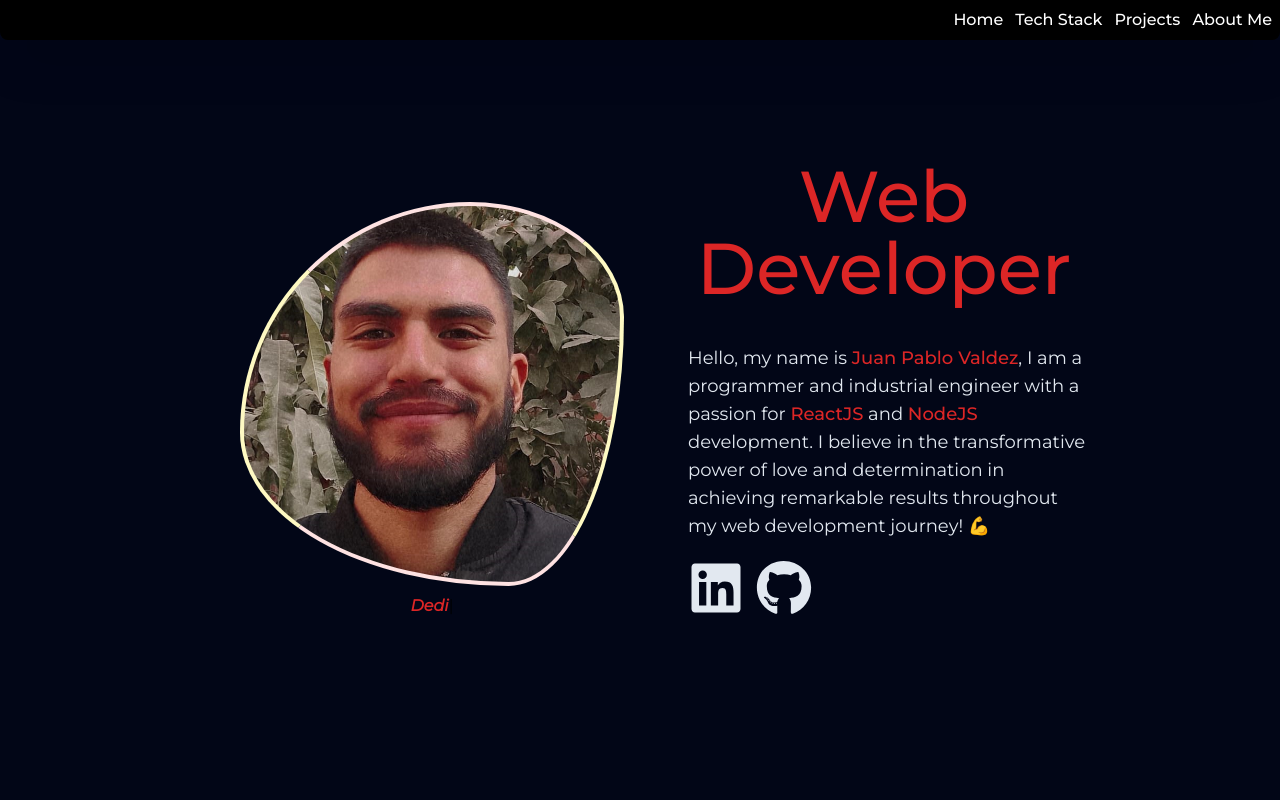
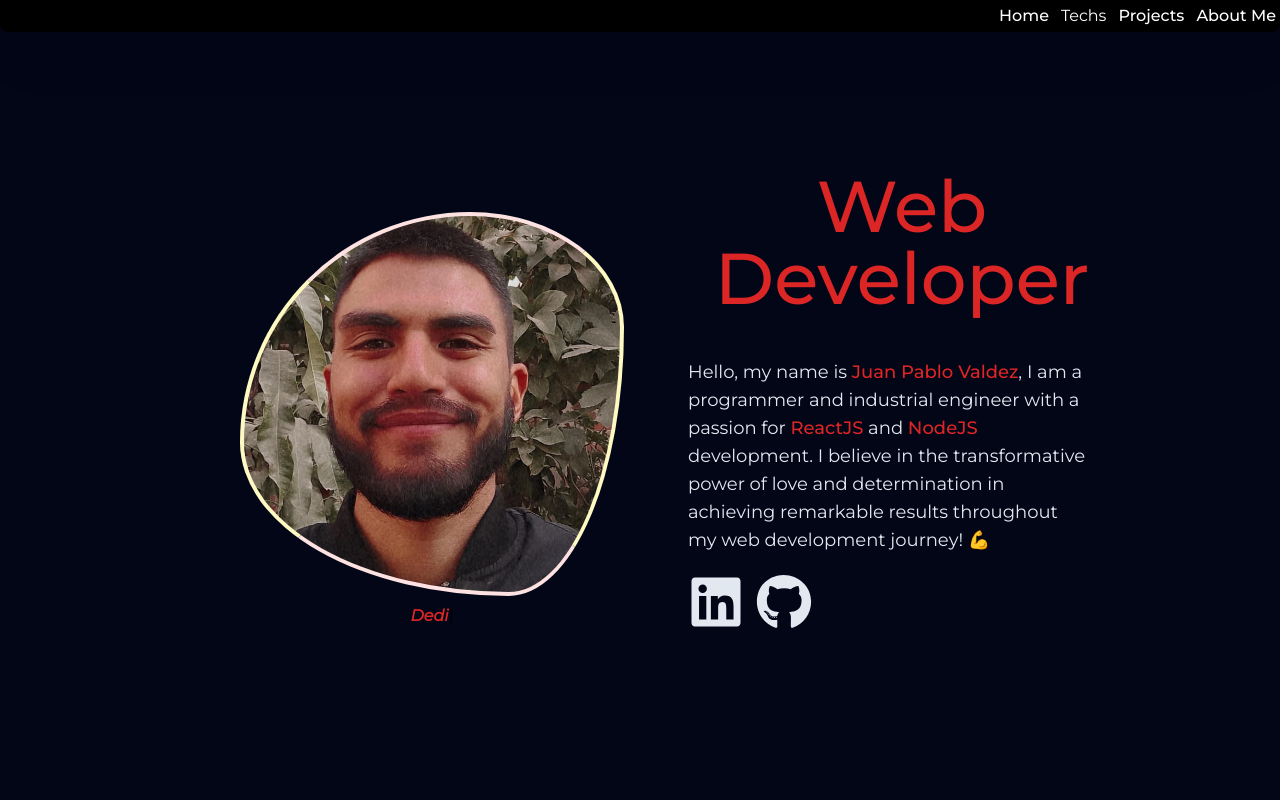
Before and after one commit to JuanP-VT/developer-page, a Next.js app: page / in a window 1280 px wide. Shown: the top 800 px of the page. Built offline with nearby package versions, Linux system fonts and the light colour scheme.

Commit message:
layout bugfix

```diff
--- a/app/components/Home/HomeSection.tsx
+++ b/app/components/Home/HomeSection.tsx
@@ -7,8 +7,8 @@ function HomeSection() {
   return (
     <section
       id="Home"
-      className="relative flex min-h-screen flex-col items-center justify-center
-       bg-slate-950   md:flex-row  "
+      className="relative flex min-h-screen flex-col bg-slate-950 pt-5 sm:items-center
+       sm:justify-center   md:flex-row  "
     >
       <div className="relative mt-5  flex flex-col items-center xl:pl-60">
         <PictureBlob />
@@ -17,7 +17,7 @@ function HomeSection() {
         </div>
       </div>
       <div className=" mt-5 flex flex-col  text-slate-200 xl:pr-40">
-        <h1 className=" mb-10 flex px-10 text-center text-5xl font-medium text-red-600 antialiased lg:w-full lg:pl-16 lg:text-7xl">
+        <h1 className=" mb-10 p-1 text-center text-5xl font-medium text-red-600 antialiased lg:w-full lg:pl-16 lg:text-7xl">
           Web Developer
         </h1>
         <p className="px-8  md:text-lg lg:pl-16  2xl:pr-40">
--- a/app/components/MainNav/LanguageButton.tsx
+++ b/app/components/MainNav/LanguageButton.tsx
@@ -5,7 +5,6 @@ type Props = {};
 
 export default function LanguageButton({}: Props) {
   const [currentLanguage, setCurrentLanguage] = useState<"es" | "en">("en");
-  console.log(currentLanguage);
   return (
     <div
       className=" border-grey-500 relative flex cursor-pointer gap-3 rounded-full border  "
--- a/app/components/MainNav/MainNav.tsx
+++ b/app/components/MainNav/MainNav.tsx
@@ -29,16 +29,16 @@ function MainNav() {
   };
   return (
     <div
-      className={`fixed top-0 z-20 flex w-full justify-center gap-3 rounded-b-lg
+      className={`fixed top-0 z-20 flex w-full justify-center gap-3 self-center rounded-b-lg
        ${
          currentY > 50 ? "bg-teal-700" : "bg-black transition-all duration-300"
-       } p-2 text-xs shadow-2xl sm:justify-end sm:text-base`}
+       } p-1 text-xs shadow-2xl sm:justify-end sm:text-base`}
     >
       <a href="#Home" className="font-medium text-white hover:text-sky-300">
         Home
       </a>
-      <a href="#Tech" className="font-medium text-white hover:text-sky-300">
-        Tech Stack
+      <a href="#Tech" className="font-meadium text-white hover:text-sky-300">
+        Techs
       </a>
       <a href="#Projects" className="font-medium text-white hover:text-sky-300">
         Projects
--- a/app/components/Projects/ProjectsSection.tsx
+++ b/app/components/Projects/ProjectsSection.tsx
@@ -19,7 +19,7 @@ function ProjectsSection() {
       <p className="py-3  text-2xl italic text-white sm:text-4xl">
         🌟Highlight🌟
       </p>
-      <div className="flex flex-col items-center justify-center sm:gap-20 xl:flex-row">
+      <div className="flex flex-col items-center justify-center p-1 sm:gap-20 xl:flex-row">
         <HighlightCard
           imageSrc="/projects-photos/17-Temazcal.png"
           projectName="Temazcal Website"
@@ -64,7 +64,7 @@ function ProjectsSection() {
         <p className="py-5 text-center text-5xl text-white sm:text-start">
           Student Journey 🚀
         </p>
-        <p className="font-medium text-white sm:text-lg lg:w-270">
+        <p className="font-medium text-white sm:text-lg xl:w-270">
           Witness the seeds of a web developer blossom! This student portfolio
           showcases my unwavering pursuit of excellence in web development. From
           basic front-end foundations to conquering Javascript intricacies, each
```
